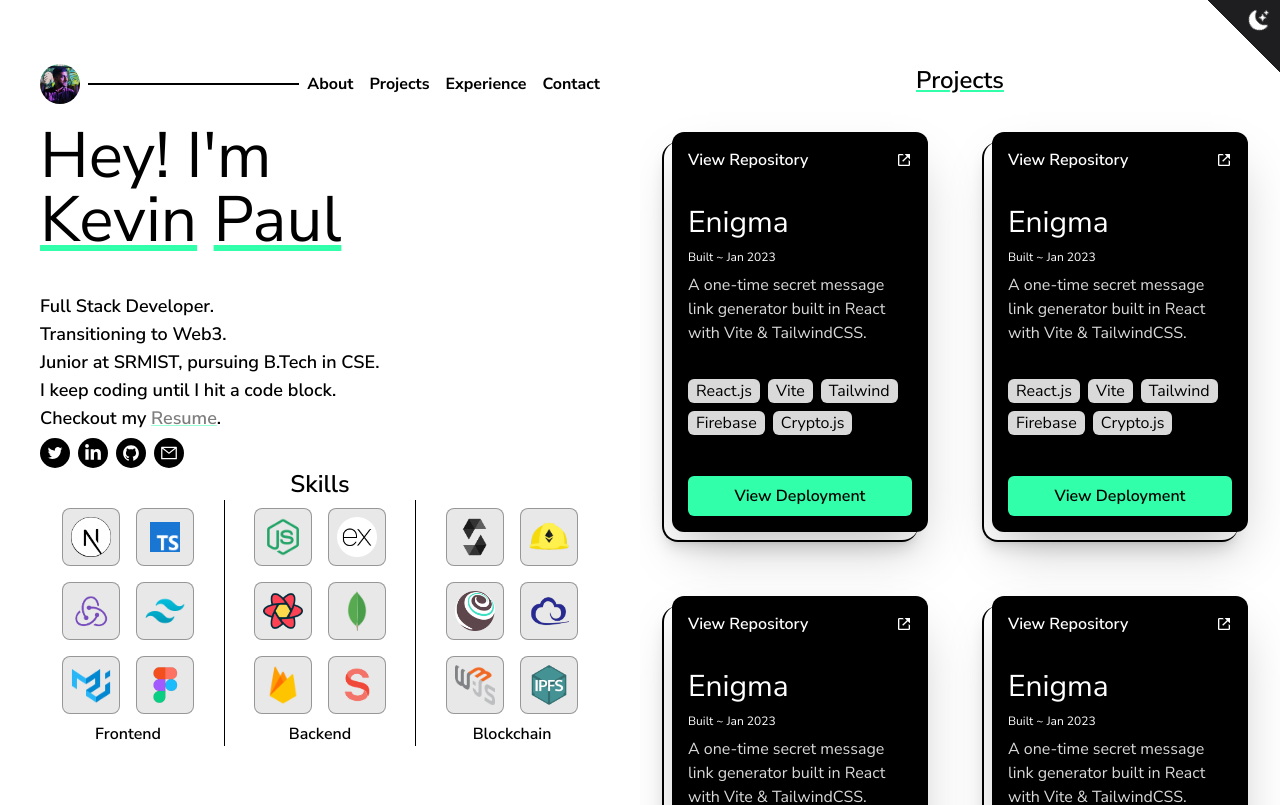
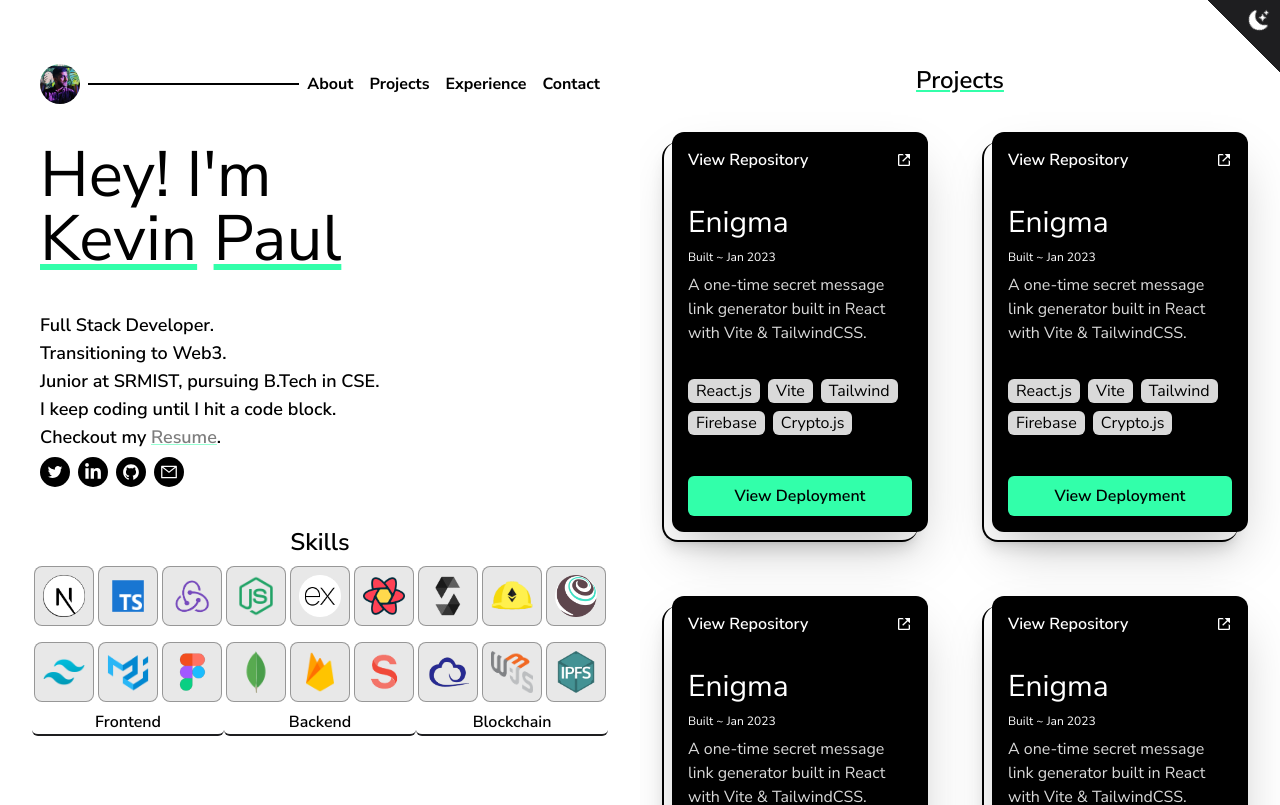
Before and after one commit to itaintkevin/portfolio-v2, a Next.js app: page / in a window 1280 px wide. Shown: the top 805 px of the page. Built offline with nearby package versions, Linux system fonts and the light colour scheme.

Commit message:
chore: Padding and spacing changes

```diff
--- a/src/components/hero/Skills.tsx
+++ b/src/components/hero/Skills.tsx
@@ -177,34 +177,34 @@ const blockchain = [
 
 export default function Skills() {
   return (
-    <div className='lg:mt-0 mt-10 xs:mx-0'>
+    <div className='lg:mt-5 mt-10 xs:mx-0'>
         <h2 className='text-2xl font-semibold text-center w-full'>Skills</h2>
         <div className="hidden w-full sm:flex flex-wrap justify-center">
-            <section className="text-center sm:w-1/3">
-                <div className="flex flex-wrap justify-center">
+            <section className="text-center border-b-2 border-primary rounded-md hover:bg-secondary/10 hover:border-white hover:transition hover:ease-in-out hover:duration-1000 sm:w-1/3">
+                <div className="grid grid-cols-3 auto-rows-auto justify-items-center">
                 {frontend.map((skill, index) => (
-                    <div key={index} className="border dark:border-2 border-primary/40 dark:border-secondary/20 bg-primary/10 rounded-lg p-2 m-2">
-                        <Image src={skill.src} alt={skill.tag} width={30} className="w-[5vh] h-[5vh]"/>
+                    <div key={index} className="border dark:border-2 border-primary/40 dark:border-secondary/20 bg-primary/10 rounded-lg p-2 m-2 w-max max-w-[60px]">
+                        <Image src={skill.src} alt={skill.tag} width={40} className="w-full h-full"/>
                     </div>
                 ))}
                 </div>
                 <p className="hidden sm:block font-semibold">Frontend</p>
             </section>
-            <section className="text-center sm:border-x dark:sm:border-x-2 border-black dark:border-secondary/20 sm:w-1/3">
-                <div className="flex flex-wrap justify-center">
+            <section className="text-center border-b-2 border-primary rounded-md hover:bg-secondary/10 hover:border-white hover:transition hover:ease-in-out hover:duration-1000 sm:w-1/3">
+                <div className="grid grid-cols-3 auto-rows-auto justify-items-center">
                 {backend.map((skill, index) => (
-                    <div key={index} className="border dark:border-2 border-primary/40 dark:border-secondary/20 bg-primary/10 rounded-lg p-2 m-2">
-                        <Image src={skill.src} alt={skill.tag} width={30} className="w-[5vh] h-[5vh]"/>
+                    <div key={index} className="border dark:border-2 border-primary/40 dark:border-secondary/20 bg-primary/10 rounded-lg p-2 m-2 w-max max-w-[60px]">
+                        <Image src={skill.src} alt={skill.tag} width={40} className="w-full h-full"/>
                     </div>
                 ))}
                 </div>
                 <p className="hidden sm:block font-semibold">Backend</p>
             </section>
-            <section className="text-center sm:w-1/3">
-                <div className="flex flex-wrap justify-center">
+            <section className="text-center border-b-2 border-primary rounded-md hover:bg-secondary/10 hover:border-white hover:transition hover:ease-in-out hover:duration-1000 sm:w-1/3">
+                <div className="grid grid-cols-3 auto-rows-auto justify-items-center">
                 {blockchain.map((skill, index) => (
-                    <div key={index} className="border dark:border-2 border-primary/40 dark:border-secondary/20 bg-primary/10 rounded-lg p-2 m-2">
-                        <Image src={skill.src} alt={skill.tag} width={30} className="w-[5vh] h-[5vh]"/>
+                    <div key={index} className="border dark:border-2 border-primary/40 dark:border-secondary/20 bg-primary/10 rounded-lg p-2 m-2 w-max max-w-[60px]">
+                        <Image src={skill.src} alt={skill.tag} width={40} className="w-full h-full"/>
                     </div>
                 ))}
                 </div>
```
